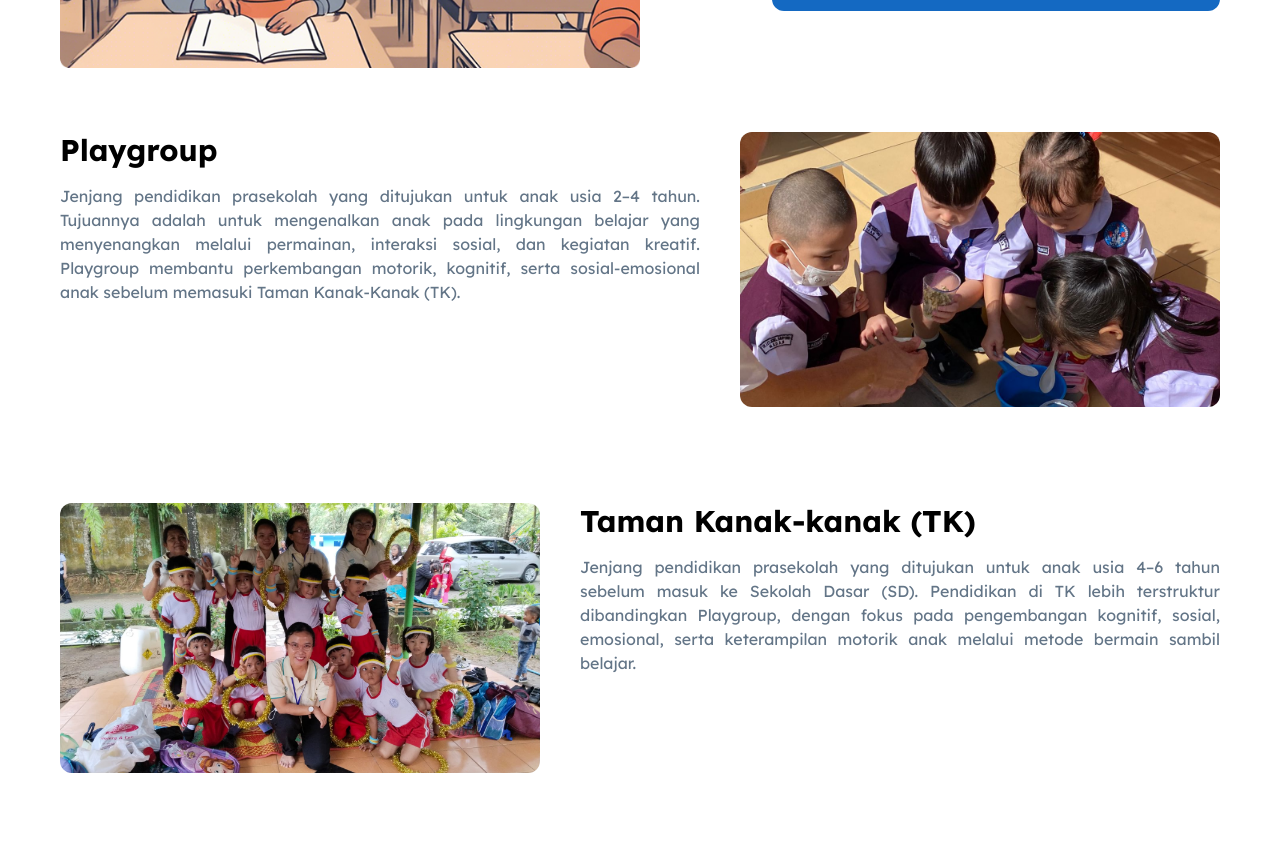
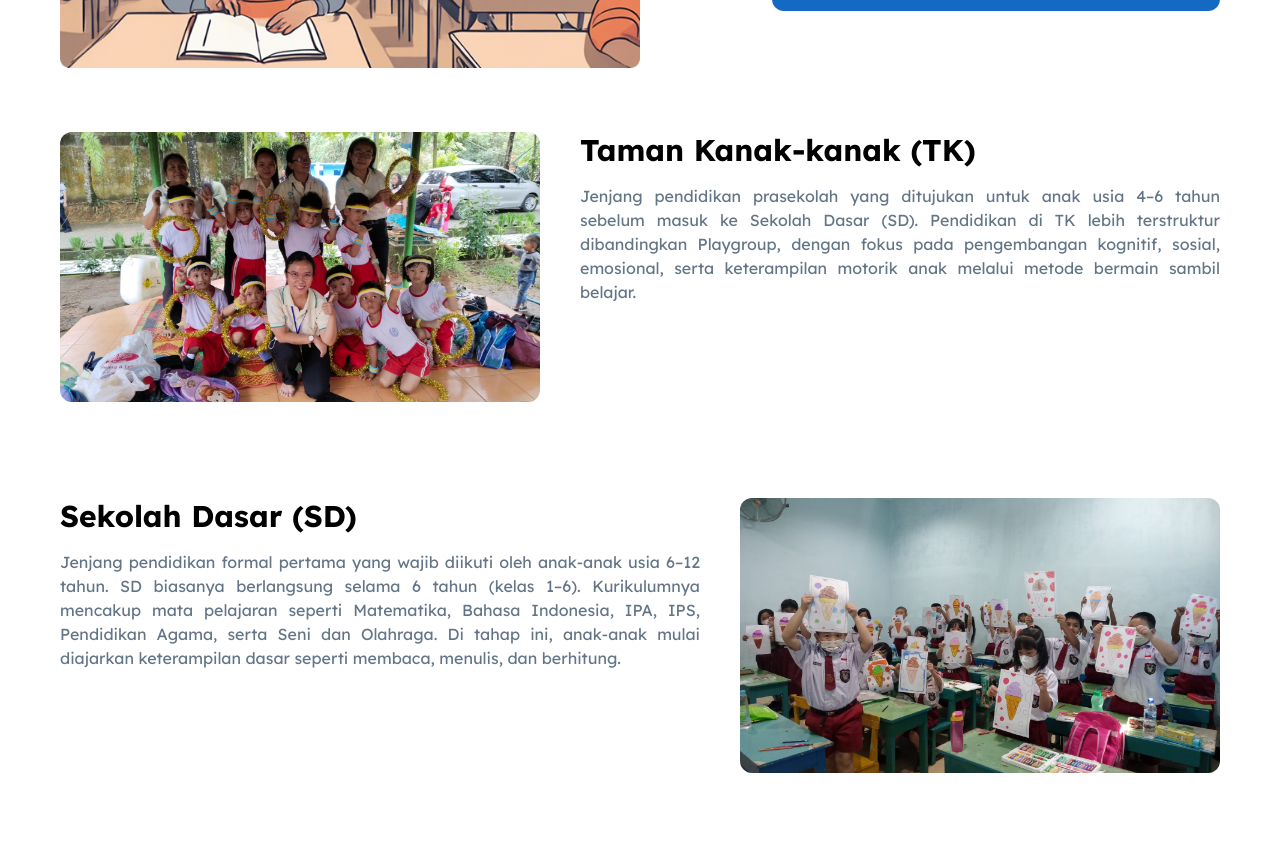
Before and after one commit to FelicioAngga/landing-page-school, a React (Vite) app: page / in a window 1280 px wide. Shown: the part 980-1847 px from the top of the page. Built offline with nearby package versions, Linux system fonts and the light colour scheme; no server answers.

Commit message:
fix: delete pg

```diff
--- a/src/features/landing-page/components/SchoolLevel.tsx
+++ b/src/features/landing-page/components/SchoolLevel.tsx
@@ -1,23 +1,6 @@
 function SchoolLevel() {
   return (
     <div className="mt-16 flex flex-col gap-16 md:gap-24">
-      <div className="flex flex-col-reverse md:flex-row gap-3 md:gap-10 justify-between">
-        <div>
-          <p className="text-2xl md:text-3xl font-bold">Playgroup</p>
-          <p className="mt-1 md:mt-4 2xl:mt-6 text-[#637587] text-justify 2xl:text-xl max-w-[80vw]">
-            Jenjang pendidikan prasekolah yang ditujukan untuk anak usia 2–4
-            tahun. Tujuannya adalah untuk mengenalkan anak pada lingkungan
-            belajar yang menyenangkan melalui permainan, interaksi sosial, dan
-            kegiatan kreatif. Playgroup membantu perkembangan motorik, kognitif,
-            serta sosial-emosional anak sebelum memasuki Taman Kanak-Kanak (TK).
-          </p>
-        </div>
-        <img
-          src="/images/pg.jpg"
-          className="object-cover rounded-xl shrink-0 w-[480px] max-h-[275px] 2xl:h-[360px]"
-        />
-      </div>
-
       <div className="flex flex-col md:flex-row gap-3 md:gap-10 justify-between">
         <img
           src="/images/tk.jpg"
```
